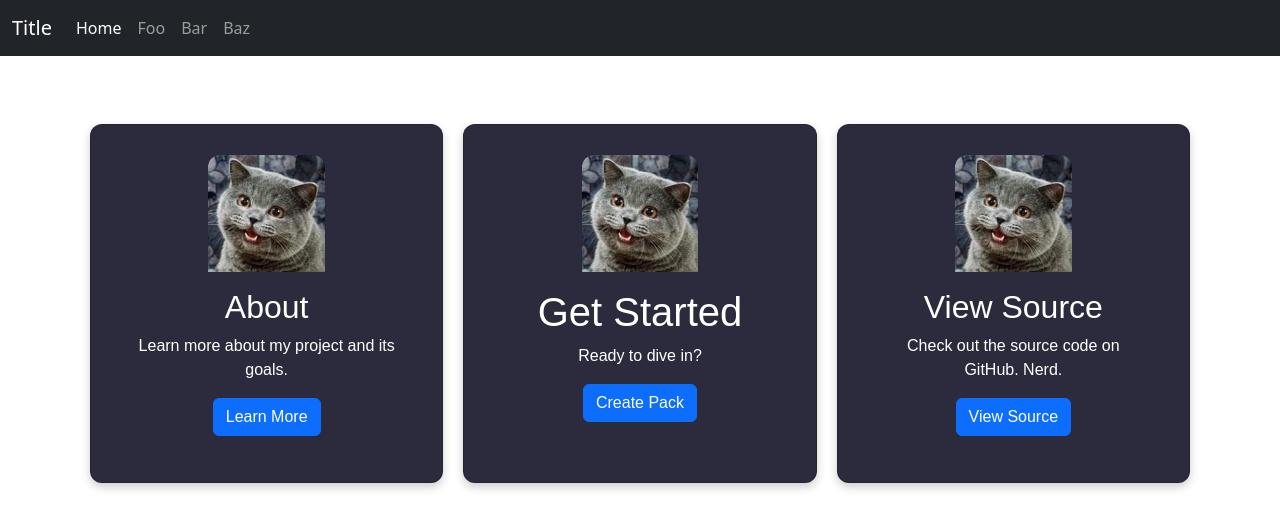
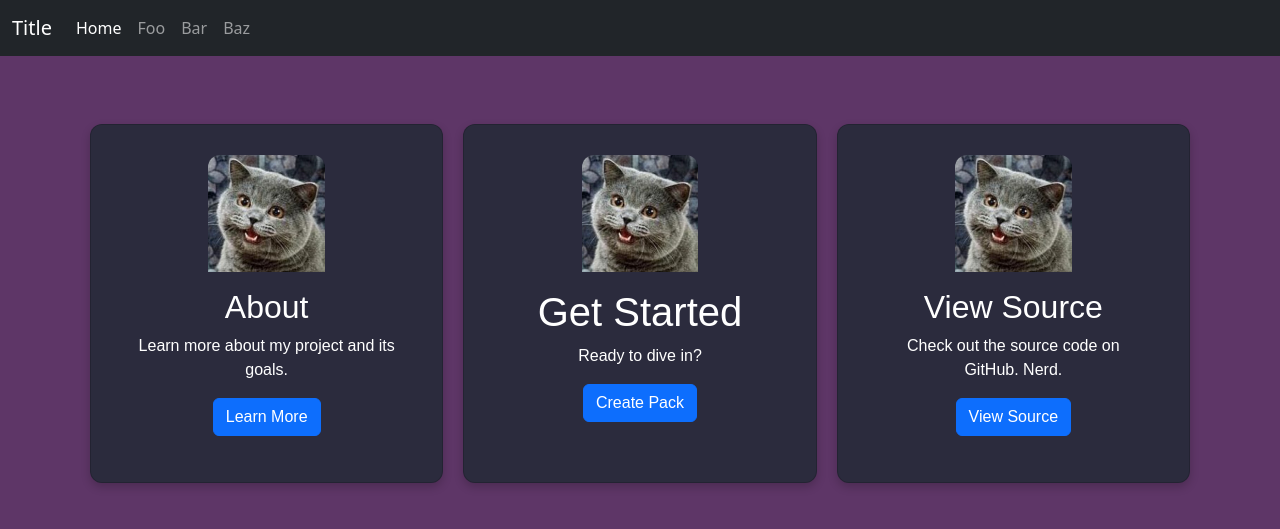
Before and after one commit to flintvivi/datapack-gen, a Flask app: page / in a window 1280 px wide. Shown: the top 529 px of the page. Run offline with Flask 3, Linux system fonts and the light colour scheme.

Commit message:
style: add newline at end of file and ensure background color for unspecified classes

```diff
--- a/static/styles.css
+++ b/static/styles.css
@@ -30,3 +30,7 @@
     display: block;
     border-radius: 12px 12px 0 0;
 }
+
+:not([class]) {
+    background-color: rgb(94, 54, 103);
+  }
```
